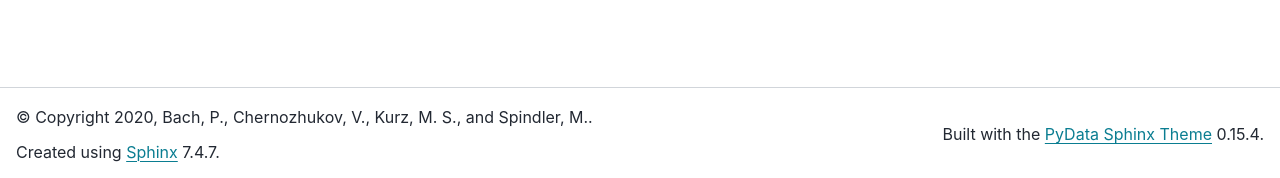
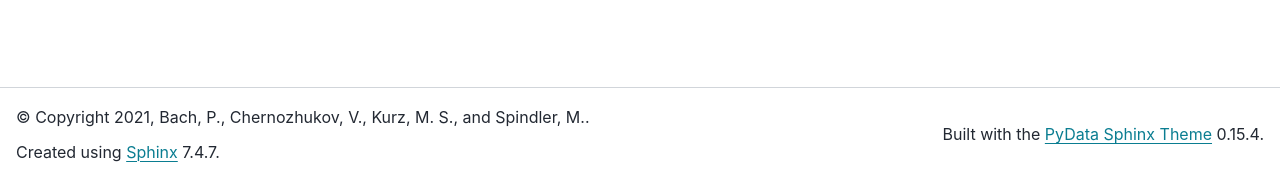
Before and after one commit to DoubleML/doubleml-for-py, a Sphinx documentation site: the page built from doc/index.rst, in a window 1280 px wide. Shown: the part 719-897 px from the top of the page. Built offline with Sphinx 7.4.7 and the PyData theme 0.15.4, drawn with Linux system fonts in a browser that asks for light colours.

Commit message:
update copyright year

```diff
--- a/doc/conf.py
+++ b/doc/conf.py
@@ -18,7 +18,7 @@ sys.path.insert(0, os.path.abspath('..'))
 # -- Project information -----------------------------------------------------
 
 project = 'DoubleML'
-copyright = '2020, Bach, P., Chernozhukov, V., Kurz, M. S., and Spindler, M.'
+copyright = '2021, Bach, P., Chernozhukov, V., Kurz, M. S., and Spindler, M.'
 author = 'Bach, P., Chernozhukov, V., Kurz, M. S., and Spindler, M.'
 
 # The full version, including alpha/beta/rc tags
```
